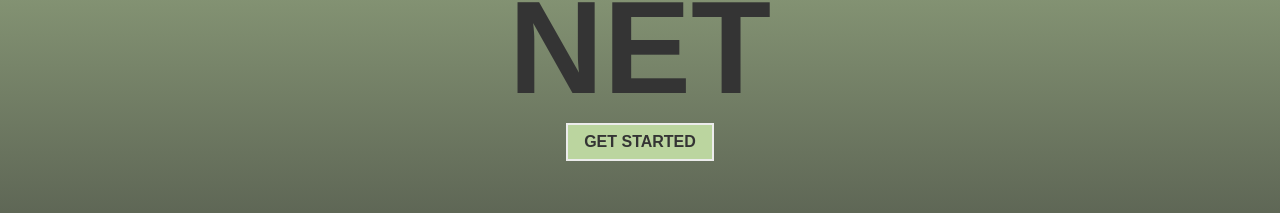
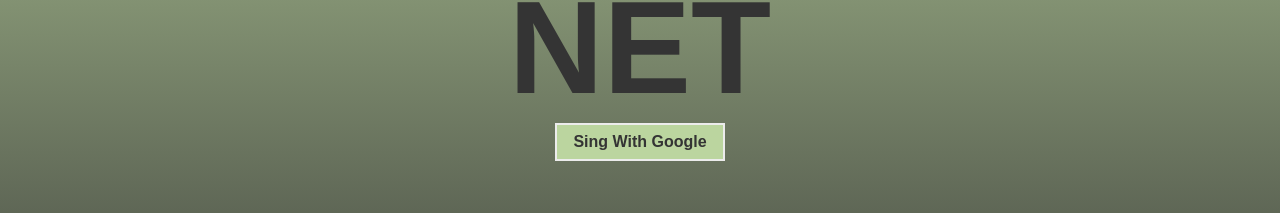
Before and after one commit to castrogarciajs/NET, a SvelteKit app: page / in a window 1280 px wide. Shown: the part 334-547 px from the top of the page. Built offline with nearby package versions, Linux system fonts and the light colour scheme.

Commit message:
se implementa authenticacion con google

```diff
--- /dev/null
+++ b/src/auth.ts
@@ -0,0 +1,6 @@
+import { GoogleAuthProvider, signOut } from "firebase/auth";
+import { auth } from "./firebase";
+
+export const provider = new GoogleAuthProvider();
+
+export const logOut = signOut(auth);
--- a/src/components/Button.svelte
+++ b/src/components/Button.svelte
@@ -1,9 +1,19 @@
 <script lang="ts">
-  export let nameButton: string, path: string;
+  import { signInWithPopup } from "firebase/auth";
+  import { auth } from "../firebase";
+  import { provider } from "../auth";
+  import { goto } from "$app/navigation";
+
+  const handleSing = async () => {
+    await signInWithPopup(auth, provider);
+    await goto("/form")
+  };
+
+  export let nameButton: string;
 </script>
 
-<button class="button-navigation">
-  <a href={path} class="link-navigation">{nameButton}</a>
+<button class="button-navigation" on:click={handleSing}>
+  {nameButton}
 </button>
 
 <style>
@@ -25,13 +35,4 @@
     background-color: #343434;
     color: #bbd59f;
   }
-
-  .link-navigation {
-    color: #343434;
-    text-decoration: none;
-  }
-
-  .link-navigation:hover {
-    color: #bbd59f;
-  }
 </style>
--- a/src/firebase.ts
+++ b/src/firebase.ts
@@ -2,6 +2,7 @@
 import { initializeApp } from "firebase/app";
 import { getFirestore } from "firebase/firestore";
 import { getStorage } from "firebase/storage";
+import { getAuth } from "firebase/auth";
 import { firebaseConfig } from "./firebase.config";
 
 /** @app */
@@ -10,3 +11,4 @@ export const app = initializeApp(firebaseConfig);
 /**@Auth */
 export const firestore = getFirestore(app);
 export const storage = getStorage(app);
+export const auth = getAuth(app);
--- a/src/routes/+page.svelte
+++ b/src/routes/+page.svelte
@@ -4,12 +4,12 @@
   import Title from "../components/Title.svelte";
 
   /** * @TITLE titulo inicial de la app*/
-  let nameButton = "GET STARTED";
+  let nameButton = "Sing With Google";
 </script>
 
 <div class="container-svelte">
   <Title nameApp="NET" />
-  <Button {nameButton} path="/form" />
+  <Button {nameButton}/>
 </div>
 
 <style>
```
Also changed, not shown: src/components/Nav.svelte (+8 -1 lines), src/routes/blog/+page.svelte (+8 -0 lines), src/routes/form/+page.svelte (+5 -2 lines).
